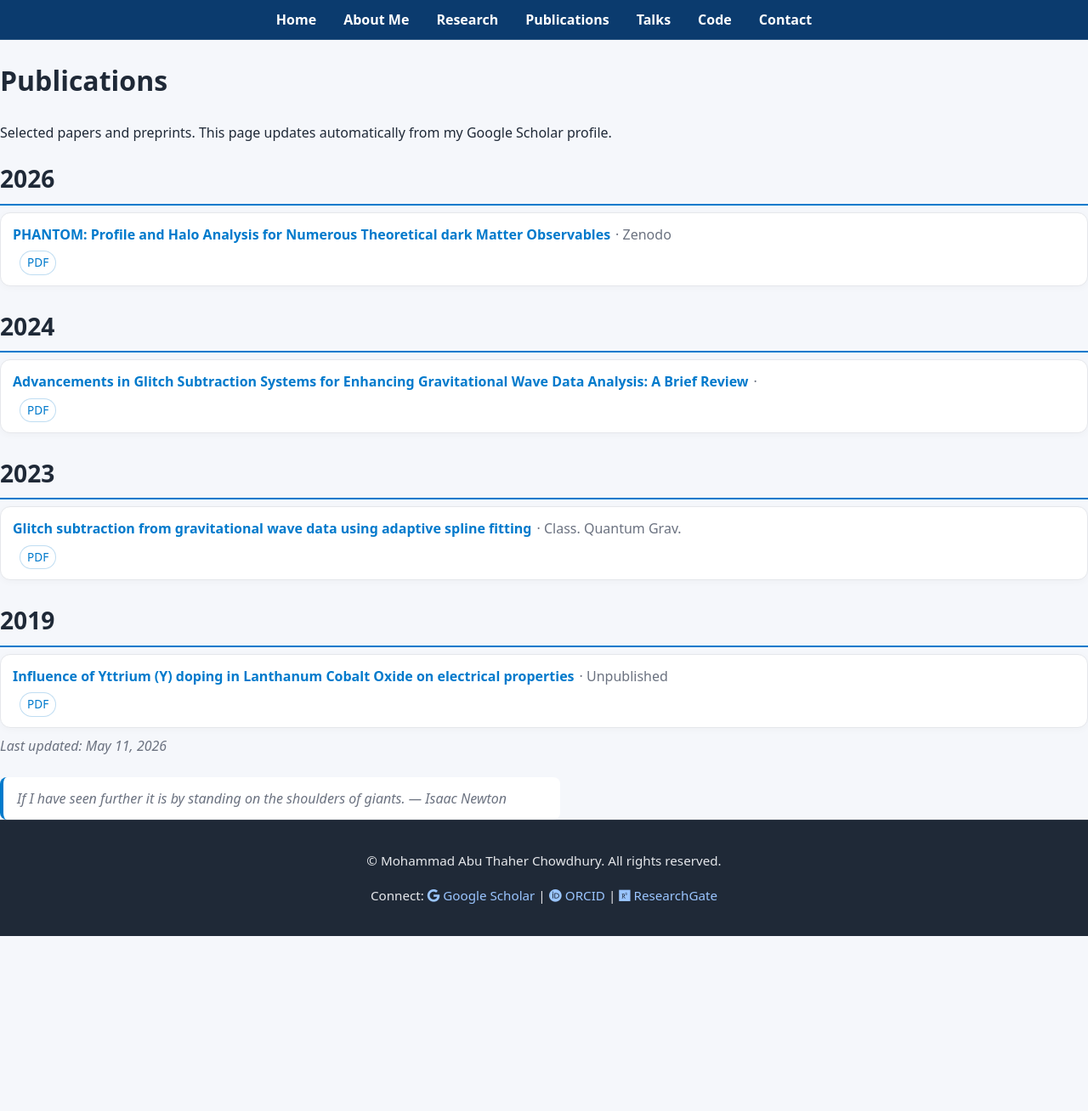
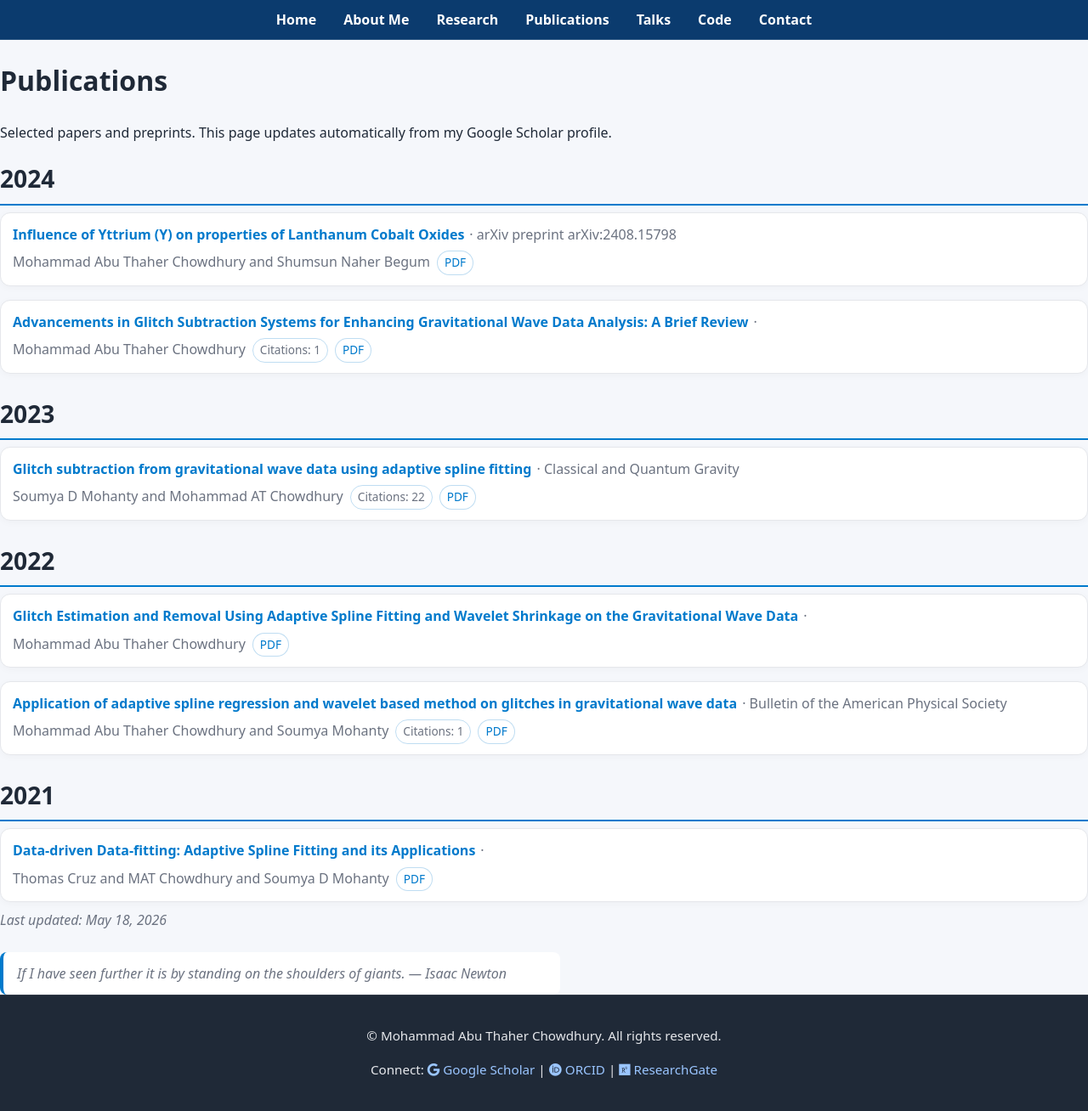
Before and after one commit to matc-thaher/website, a Jekyll site: the page built from publications.md, in a window 1280 px wide and 1308 px high. Shown: the whole window at 85% size. Built offline with Jekyll 4.4.1, drawn with Linux system fonts in a browser that asks for light colours.

Commit message:
chore: update publications from Google Scholar

```diff
--- a/_data/scholar.json
+++ b/_data/scholar.json
@@ -1,58 +1,59 @@
 {
-  "updated": "2026-05-11T07:51:33.991575Z",
+  "updated": "2026-05-18T06:55:33.741125Z",
   "publications": [
     {
-      "title": "PHANTOM: Profile and Halo Analysis for Numerous Theoretical dark Matter Observables",
-      "authors": "",
-      "year": 2026,
-      "venue": "Zenodo",
-      "url": "https://zenodo.org/doi/10.5281/zenodo.19700920",
+      "title": "Glitch subtraction from gravitational wave data using adaptive spline fitting",
+      "authors": "Soumya D Mohanty and Mohammad AT Chowdhury",
+      "year": 2023,
+      "venue": "Classical and Quantum Gravity",
+      "url": "https://iopscience.iop.org/article/10.1088/1361-6382/acd0fe/meta",
       "pdf_url": "",
-      "doi": "10.5281/ZENODO.19700920",
-      "citations": 0,
-      "source": [
-        "orcid"
-      ]
+      "citations": 22
     },
     {
       "title": "Advancements in Glitch Subtraction Systems for Enhancing Gravitational Wave Data Analysis: A Brief Review",
-      "authors": "",
+      "authors": "Mohammad Abu Thaher Chowdhury",
       "year": 2024,
       "venue": "",
       "url": "https://arxiv.org/abs/2406.01318",
       "pdf_url": "",
-      "doi": "10.48550/ARXIV.2406.01318",
-      "citations": 0,
-      "source": [
-        "orcid"
-      ]
+      "citations": 1
     },
     {
-      "title": "Glitch subtraction from gravitational wave data using adaptive spline fitting",
-      "authors": "",
-      "year": 2023,
-      "venue": "Class. Quantum Grav.",
-      "url": "https://doi.org/10.1088/1361-6382/acd0fe",
+      "title": "Application of adaptive spline regression and wavelet based method on glitches in gravitational wave data",
+      "authors": "Mohammad Abu Thaher Chowdhury and Soumya Mohanty",
+      "year": 2022,
+      "venue": "Bulletin of the American Physical Society",
+      "url": "https://meetings.aps.org/Meeting/TSF22/Session/F05.5",
       "pdf_url": "",
-      "doi": "10.1088/1361-6382/acd0fe",
-      "citations": 0,
-      "source": [
-        "crossref",
-        "orcid"
-      ]
+      "citations": 1
     },
     {
-      "title": "Influence of Yttrium (Y) doping in Lanthanum Cobalt Oxide on electrical properties",
-      "authors": "",
-      "year": 2019,
-      "venue": "Unpublished",
-      "url": "https://rgdoi.net/10.13140/RG.2.2.31831.07841",
+      "title": "Influence of Yttrium (Y) on properties of Lanthanum Cobalt Oxides",
+      "authors": "Mohammad Abu Thaher Chowdhury and Shumsun Naher Begum",
+      "year": 2024,
+      "venue": "arXiv preprint arXiv:2408.15798",
+      "url": "https://arxiv.org/abs/2408.15798",
       "pdf_url": "",
-      "doi": "10.13140/RG.2.2.31831.07841",
-      "citations": 0,
-      "source": [
-        "orcid"
-      ]
+      "citations": 0
+    },
+    {
+      "title": "Glitch Estimation and Removal Using Adaptive Spline Fitting and Wavelet Shrinkage on the Gravitational Wave Data",
+      "authors": "Mohammad Abu Thaher Chowdhury",
+      "year": 2022,
+      "venue": "",
+      "url": "https://search.proquest.com/openview/7f68a2c9fc2972f4eb08e0d1a8fcbd2e/1?pq-origsite=gscholar&cbl=18750&diss=y",
+      "pdf_url": "",
+      "citations": 0
+    },
+    {
+      "title": "Data-driven Data-fitting: Adaptive Spline Fitting and its Applications",
+      "authors": "Thomas Cruz and MAT Chowdhury and Soumya D Mohanty",
+      "year": 2021,
+      "venue": "",
+      "url": "https://repositories.lib.utexas.edu/items/fd04b32c-04dd-4d45-ad74-d6f5b4f2b174",
+      "pdf_url": "",
+      "citations": 0
     }
   ]
 }
```
